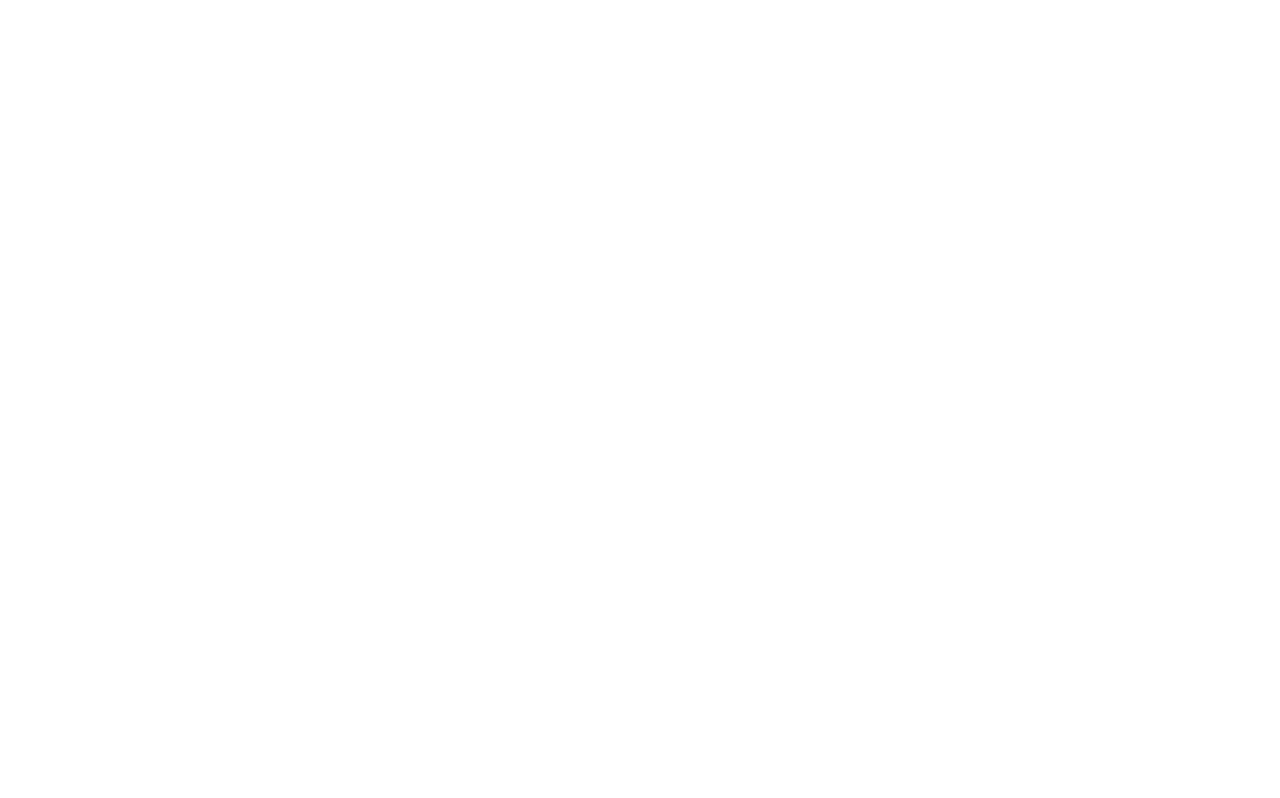
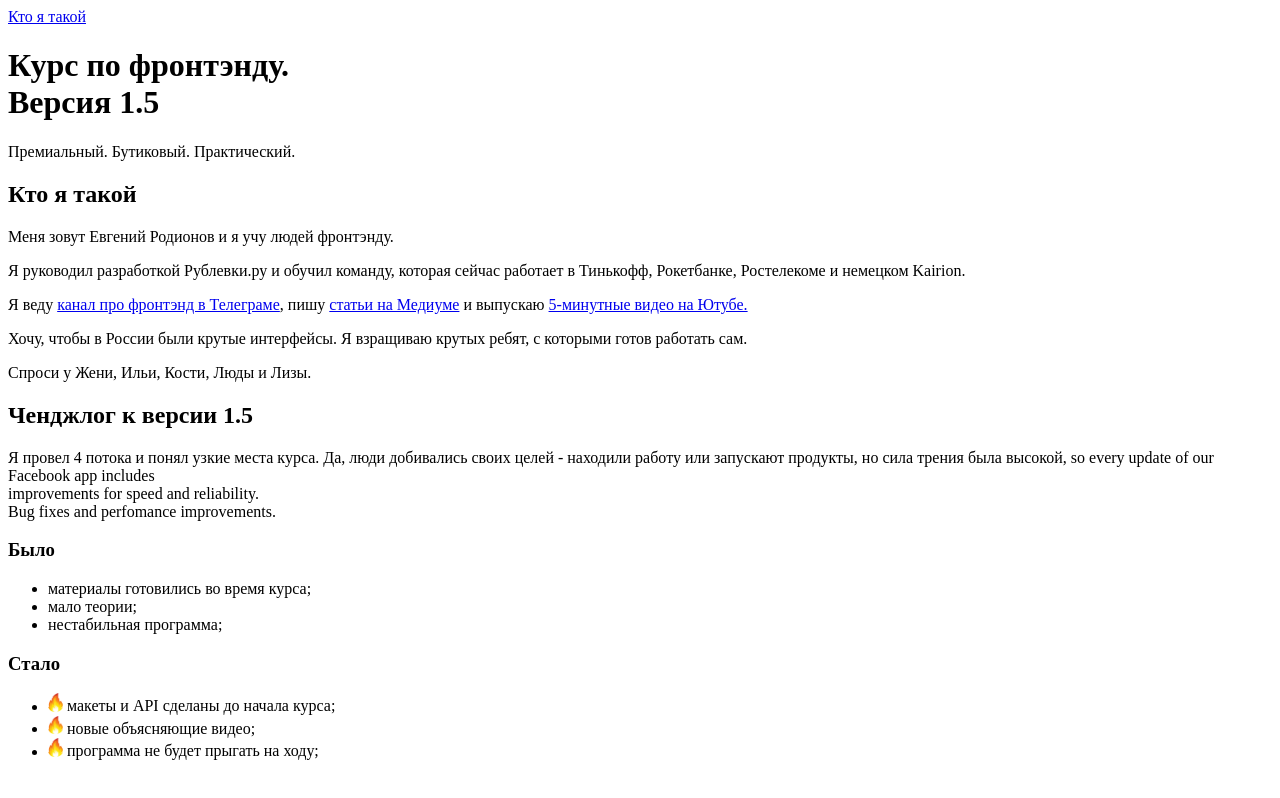
Before and after one commit to pavalex/verstka, a plain HTML site: page index.html in a window 1280 px wide. Drawn offline with Linux system fonts and the light colour scheme.

Commit message:
flou commit

```diff
--- a/index.html
+++ b/index.html
@@ -1,12 +1,60 @@
 <!DOCTYPE html>
 <html lang="en">
+
 <head>
     <meta charset="UTF-8">
     <meta name="viewport" content="width=device-width, initial-scale=1.0">
     <meta http-equiv="X-UA-Compatible" content="ie=edge">
-    <title>Document</title>
+    <title>Курс по фронтэнду 1.5</title>
 </head>
+
 <body>
+    <header>
+        <a href="#">Кто я такой</a>
+        <h1>Курс по фронтэнду.
+            <br>Версия 1.5</h1>
+        <p>Премиальный. Бутиковый. Практический.</p>
+    </header>
+    <section>
+        <h2>Кто я такой</h2>
+        <article>
+            <p>Меня зовут Евгений Родионов и я учу людей фронтэнду.</p>
+            <p>Я руководил разработкой Рублевки.ру и обучил команду, которая сейчас работает в Тинькофф, Рокетбанке, Ростелекоме
+                и немецком Kairion.</p>
+            <p>Я веду
+                <a href="#">канал про фронтэнд в Телеграме</a>, пишу
+                <a href="№">статьи на Медиуме</a>
+                и выпускаю
+                <a href="№"> 5-минутные видео на Ютубе.</a>
+            </p>
+            <p>Хочу, чтобы в России были крутые интерфейсы. Я взращиваю крутых ребят, с которыми готов работать сам.</p>
+            <p>Спроси у Жени, Ильи, Кости, Люды и Лизы.</p>
+        </article>
+        <h2>Ченджлог к версии 1.5</h2>
+        <aside>
+            Я провел 4 потока и понял узкие места курса. Да, люди добивались своих целей - находили работу или запускают продукты, но
+            сила трения была высокой, so every update of our Facebook app includes
+            <br> improvements for speed and reliability.
+            <br> Bug fixes and perfomance improvements.
+        </aside>
+    </section>
+    <section>
+        <h3>Было</h3>
+        <ul>
+            <li>материалы готовились во время курса;</li>
+            <li>мало теории;</li>
+            <li>нестабильная программа;</li>
+        </ul>
+        <h3>Стало</h3>
+        <ul>
+            <li>
+                <img src="img/fire.png" alt="fire" width="15"> макеты и API сделаны до начала курса;</li>
+            <li>
+                <img src="img/fire.png" alt="fire" width="15"> новые объясняющие видео;</li>
+            <li>
+                <img src="img/fire.png" alt="fire" width="15"> программа не будет прыгать на ходу;</li>
+        </ul>
+    </section>
+</body>
 
-</body>
 </html>
```
Also changed, not shown: img/fire.png (added).
